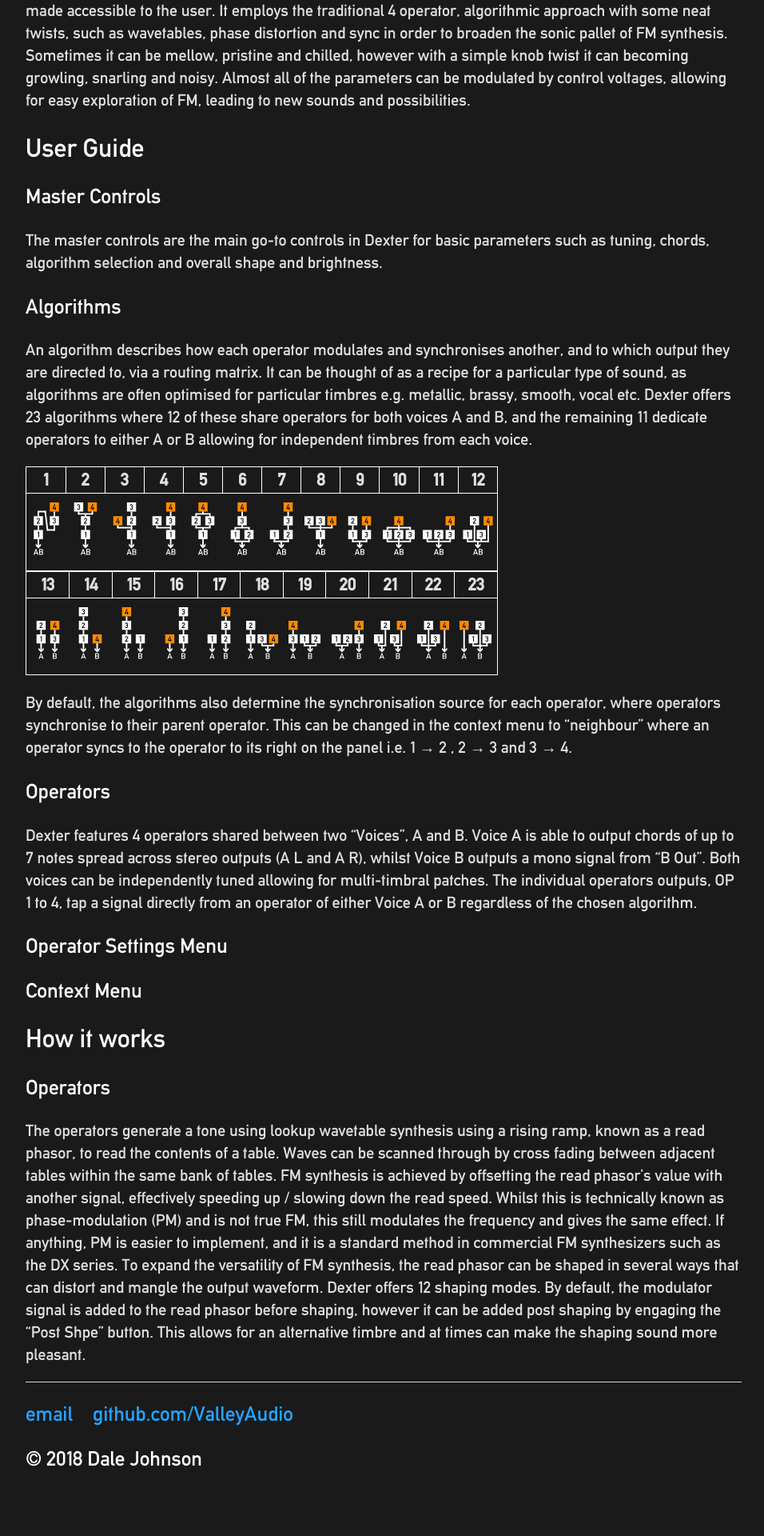
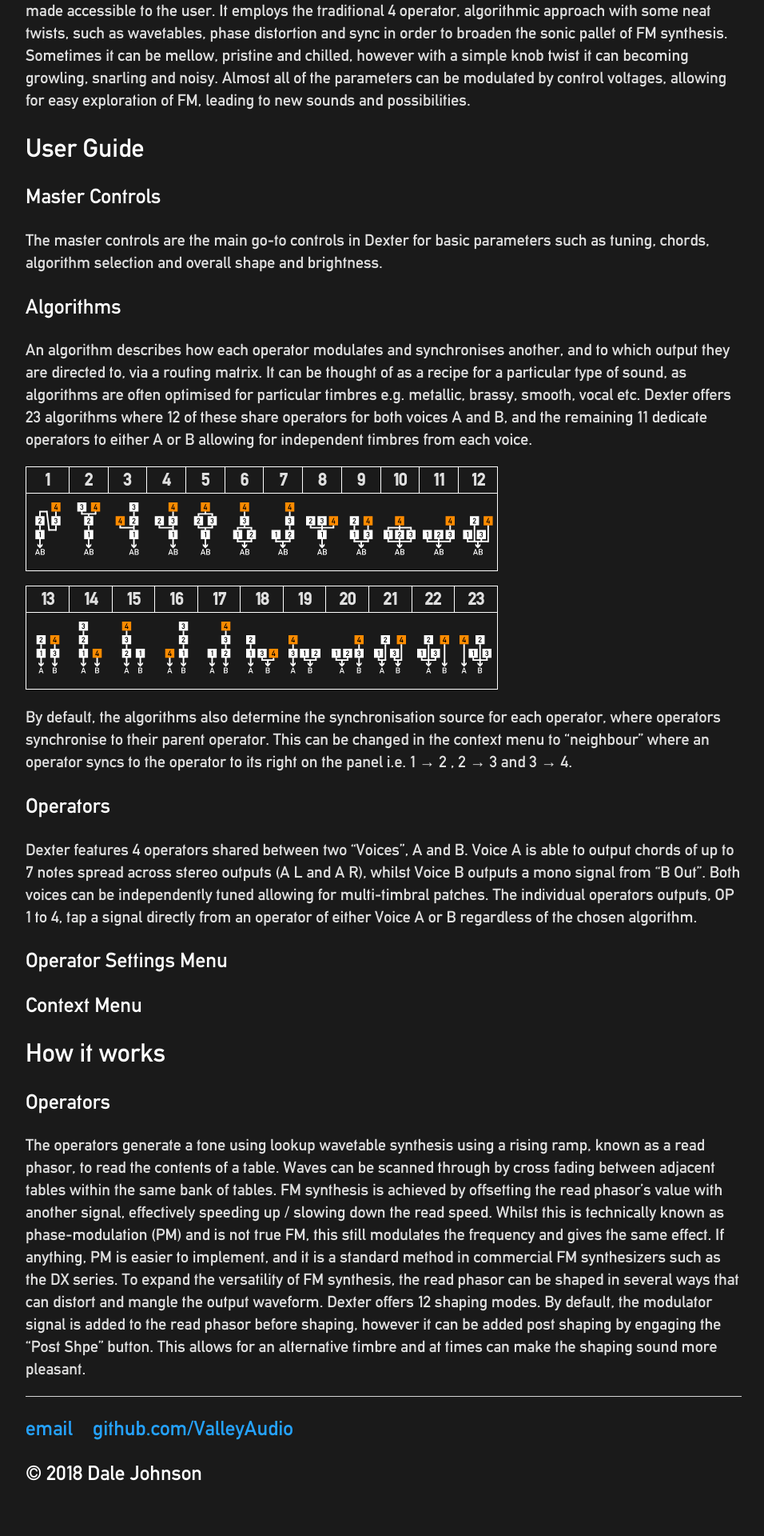
Before and after one commit to ValleyAudio/ValleyAudio.github.io, a Jekyll site: the page built from rack/dexter/dexter.html, in a window 1280 px wide. Shown: the part 1241-3161 px from the top of the page at 80% size, without its empty margins (160-1116 px from the left). Built offline with Jekyll 4.4.1, drawn with Linux system fonts in a browser that asks for light colours.

Commit message:
Formatting table

```diff
--- a/rack/dexter/dexter.html
+++ b/rack/dexter/dexter.html
@@ -53,7 +53,7 @@
         </tr>
         <tr>
             <td><center>
-                <img src="images/algo0.svg" alt="Algorithm 1" style="width:40px;margin-top:10px;margin-bottom:10px;">
+                <img src="images/algo0.svg" alt="Algorithm 1" style="width:40px;margin-top:10px;margin-bottom:10px;margin-left:2px;margin-right:2px">
             </center></td>
             <td><center>
                 <img src="images/algo1.svg" alt="Algorithm 2" style="width:40px;margin-top:10px;margin-bottom:10px;">
@@ -90,6 +90,7 @@
             </center></td>
         </tr>
     </table>
+    <br>
     <table style="width:66%">
         <tr>
             <th>13</th>
```
